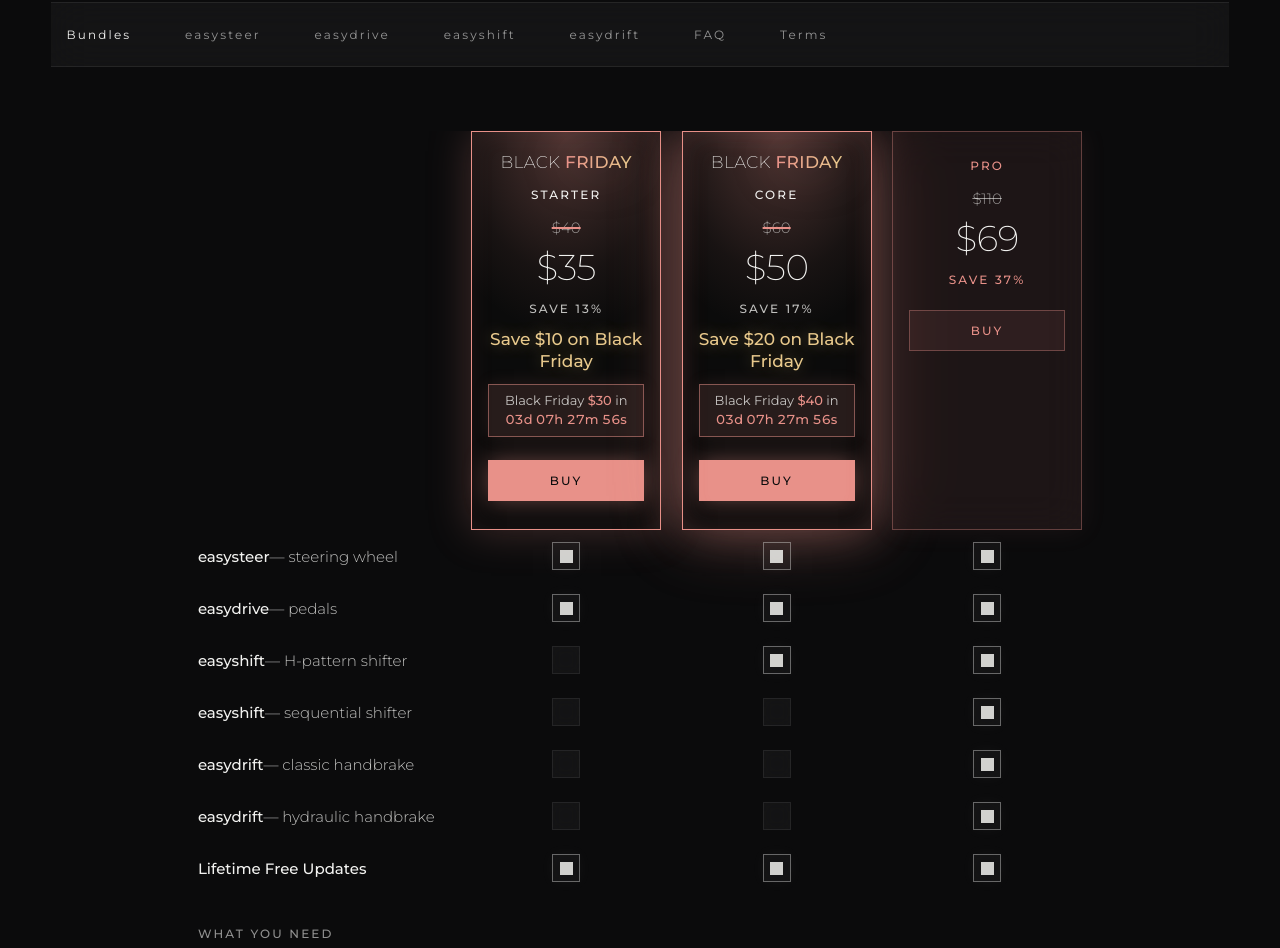
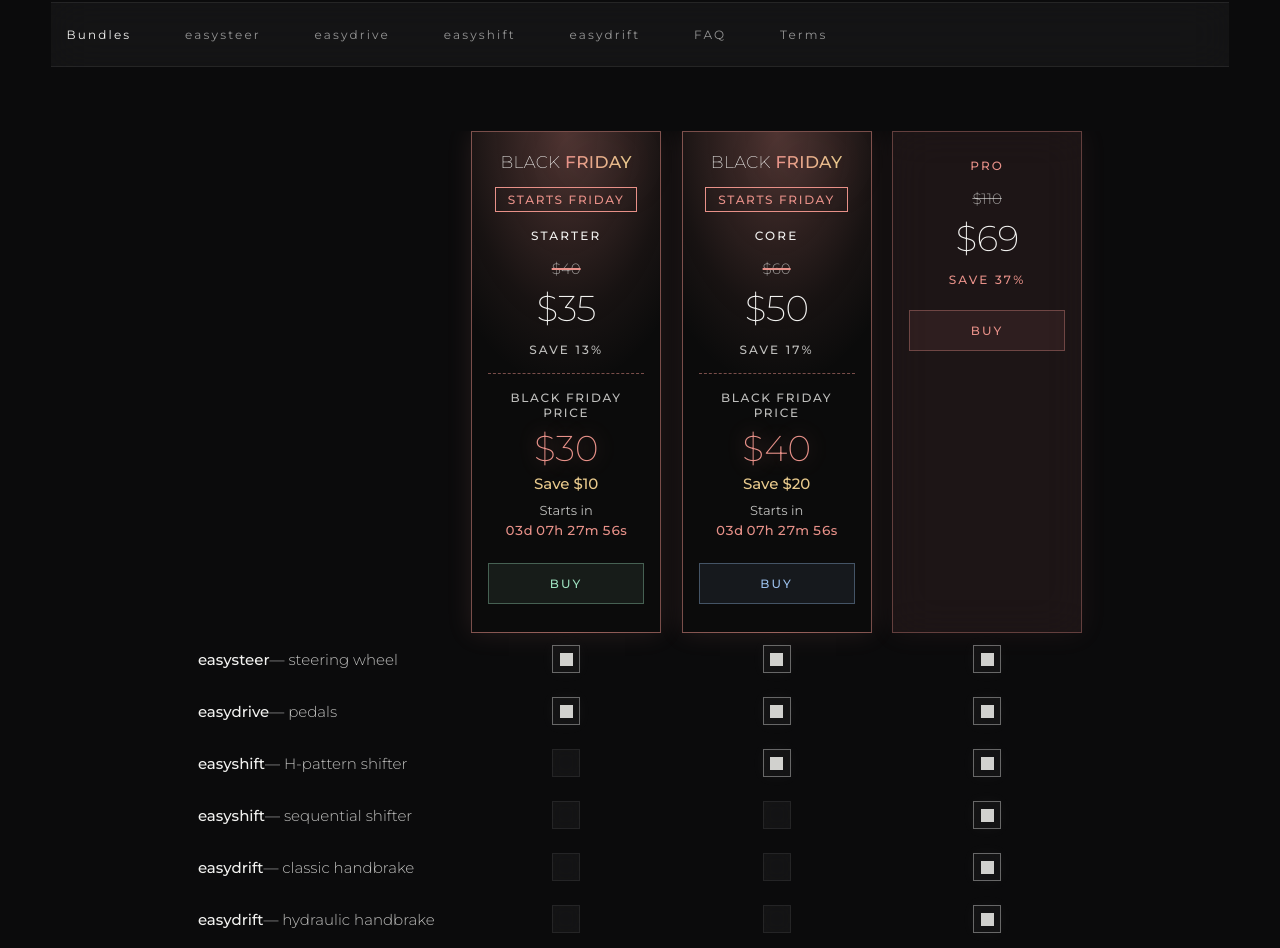
Before and after one commit to mandiclab/website, a plain HTML site: page projects/easyrace/index.html in a window 1280 px wide. Shown: the part 2080-3028 px from the top of the page. Drawn offline with Linux system fonts and the light colour scheme.

Commit message:
Black Friday cards: make it plain whether the sale has started
Co-Authored-By: Claude Opus 5.5 <noreply@anthropic.com>

```diff
--- a/assets/css/site.css
+++ b/assets/css/site.css
@@ -2112,7 +2112,7 @@ input:focus-visible, textarea:focus-visible { outline: none; border-color: var(-
    while it runs (the owner: the whole card in the ad style, with the saving
    in dollars). Rose frame and glow, the gradient BLACK FRIDAY on top, a rose
    Buy button; Core pulses like its deal in the ads. Gone after the sale. */
-.bundle-bf-head, .bundle-abs { display: none; }
+.bundle-bf-head, .bundle-abs, .bundle-bf-status { display: none; }
 :root:is([data-sale="soon"],[data-sale="on"]) .bundle.is-bf {
   position: relative;
   border-color: var(--accent-rose);
@@ -2147,16 +2147,52 @@ input:focus-visible, textarea:focus-visible { outline: none; border-color: var(-
 }
 :root:is([data-sale="soon"],[data-sale="on"]) .bundle.is-bf .bf-tag { padding: 6px 4px; font-size: var(--fs-small); }
 :root[data-sale="on"] .bundle.is-bf .bundle-save span.sale-price { padding: 4px 14px; font-size: var(--fs-h3); letter-spacing: 0.06em; box-shadow: 0 0 20px rgba(232,145,137,0.45); }
+/* Before the sale the card says plainly that it has not started: a "Starts
+   Friday" outline tag up top, a calmer frame, the usual Buy button, and the
+   sale price set apart below a dashed line as what is coming. Once it is on,
+   the tag turns solid "Live now", and the frame, button and Core pulse go
+   full rose. */
+:root:is([data-sale="soon"],[data-sale="on"]) .bundle.is-bf .bundle-bf-status {
+  display: inline-flex;
+  align-items: center;
+  gap: 8px;
+  margin-bottom: 16px;
+  padding: 4px 12px;
+  border: 1px solid var(--accent-rose);
+  font-size: var(--fs-label);
+  font-weight: 500;
+  letter-spacing: 0.14em;
+  text-transform: uppercase;
+  white-space: nowrap;
+  color: var(--accent-rose);
+}
+:root[data-sale="on"] .bundle.is-bf .bundle-bf-status { background: var(--accent-rose); color: var(--bg); box-shadow: 0 0 20px rgba(232,145,137,0.5); }
+:root[data-sale="on"] .bundle.is-bf .bundle-bf-status::before { content: ""; width: 6px; height: 6px; border-radius: 50%; background: var(--bg); }
+:root[data-sale="soon"] .bundle.is-bf {
+  border-color: rgba(232,145,137,0.5);
+  box-shadow: 0 0 24px rgba(232,145,137,0.12);
+}
+:root[data-sale="soon"] .bundle.is-bf .bundle-abs {
+  margin-top: 16px;
+  padding-top: 16px;
+  border-top: 1px dashed rgba(232,145,137,0.5);
+  color: var(--text-1);
+  text-shadow: none;
+}
+.bundle-abs-label { display: block; font-size: var(--fs-label); font-weight: 500; letter-spacing: 0.14em; text-transform: uppercase; color: var(--text-2); }
+.bundle-abs b { display: block; margin-top: 4px; font-size: var(--fs-h1); font-weight: 200; color: var(--accent-rose); text-shadow: 0 0 20px rgba(232,145,137,0.45); }
+.bundle-abs-save { display: block; margin-top: 2px; font-size: var(--fs-body); font-weight: 500; color: var(--accent-gold); }
+:root[data-sale="soon"] .bundle.is-bf .bf-tag { margin-top: 8px; border: 0; background: none; box-shadow: none; padding: 0; color: var(--text-2); }
 :root[data-sale="on"] .bundle.is-bf .bundle-abs { font-size: var(--fs-h2); text-transform: uppercase; letter-spacing: 0.04em; }
-:root:is([data-sale="soon"],[data-sale="on"]) .bundle.is-bf .bundle-buy,
-:root:is([data-sale="soon"],[data-sale="on"]) .bundle.is-bf .bundle-buy:hover {
+:root[data-sale="on"] .bundle.is-bf .bundle-buy,
+:root[data-sale="on"] .bundle.is-bf .bundle-buy:hover {
   border-color: var(--accent-rose);
   background: var(--accent-rose);
   color: var(--bg);
   box-shadow: 0 0 24px rgba(232,145,137,0.4);
 }
-:root:is([data-sale="soon"],[data-sale="on"]) .bundle.is-bf .bundle-buy:hover { box-shadow: 0 0 48px rgba(232,145,137,0.7); }
-:root:is([data-sale="soon"],[data-sale="on"]) .bundle.is-bf.is-core::before {
+:root[data-sale="on"] .bundle.is-bf .bundle-buy:hover { box-shadow: 0 0 48px rgba(232,145,137,0.7); }
+:root[data-sale="on"] .bundle.is-bf.is-core::before {
   content: "";
   position: absolute;
   inset: -1px;
--- a/projects/easyrace/index.html
+++ b/projects/easyrace/index.html
@@ -163,22 +163,24 @@
                     <div></div>
                     <div class="bundle is-green is-bf">
                       <div class="bundle-bf-head" aria-hidden="true"><span class="bf-black">Black</span> <span class="bf-friday">Friday</span></div>
+                      <div class="bundle-bf-status"><span class="sale-soon">Starts Friday</span><span class="sale-on">Live now</span></div>
                       <div class="bundle-name">Starter</div>
                       <div class="bundle-was">$40</div>
                       <div class="bundle-price"><span class="reg-price">$35</span><span class="sale-price"><span class="visually-hidden">Black Friday price </span>$30</span></div>
                       <div class="bundle-save"><span class="reg-price">SAVE 13%</span><span class="sale-price">−25%</span></div>
-                      <div class="bundle-abs"><span class="sale-soon">Save $10 on Black Friday</span><span class="sale-on">You save $10</span></div>
-                      <div class="bf-tag"><span class="sale-soon">Black Friday <b>$30</b> <span aria-hidden="true">in</span><span class="visually-hidden">from Friday, 27 November</span></span><span class="sale-on">Black Friday <span aria-hidden="true">ends in</span><span class="visually-hidden">until Monday, 30 November</span></span> <span class="bf-tag-clock" aria-hidden="true"><span data-sale-days>00</span>d <span data-sale-hours>00</span>h <span data-sale-minutes>00</span>m <span data-sale-seconds>00</span>s</span></div>
+                      <div class="bundle-abs"><span class="sale-soon"><span class="bundle-abs-label">Black Friday price</span> <b>$30</b> <span class="bundle-abs-save">Save $10</span></span><span class="sale-on">You save $10</span></div>
+                      <div class="bf-tag"><span class="sale-soon"><span aria-hidden="true">Starts in</span><span class="visually-hidden">from Friday, 27 November</span></span><span class="sale-on">Black Friday <span aria-hidden="true">ends in</span><span class="visually-hidden">until Monday, 30 November</span></span> <span class="bf-tag-clock" aria-hidden="true"><span data-sale-days>00</span>d <span data-sale-hours>00</span>h <span data-sale-minutes>00</span>m <span data-sale-seconds>00</span>s</span></div>
                       <a class="bundle-buy" href="https://payhip.com/b/t64HF" target="_blank" rel="noopener noreferrer">BUY<span class="visually-hidden"> the Starter bundle</span></a>
                     </div>
                     <div class="bundle is-blue is-bf is-core">
                       <div class="bundle-bf-head" aria-hidden="true"><span class="bf-black">Black</span> <span class="bf-friday">Friday</span></div>
+                      <div class="bundle-bf-status"><span class="sale-soon">Starts Friday</span><span class="sale-on">Live now</span></div>
                       <div class="bundle-name">Core</div>
                       <div class="bundle-was">$60</div>
                       <div class="bundle-price"><span class="reg-price">$50</span><span class="sale-price"><span class="visually-hidden">Black Friday price </span>$40</span></div>
                       <div class="bundle-save"><span class="reg-price">SAVE 17%</span><span class="sale-price">−33%</span></div>
-                      <div class="bundle-abs"><span class="sale-soon">Save $20 on Black Friday</span><span class="sale-on">You save $20</span></div>
-                      <div class="bf-tag"><span class="sale-soon">Black Friday <b>$40</b> <span aria-hidden="true">in</span><span class="visually-hidden">from Friday, 27 November</span></span><span class="sale-on">Black Friday <span aria-hidden="true">ends in</span><span class="visually-hidden">until Monday, 30 November</span></span> <span class="bf-tag-clock" aria-hidden="true"><span data-sale-days>00</span>d <span data-sale-hours>00</span>h <span data-sale-minutes>00</span>m <span data-sale-seconds>00</span>s</span></div>
+                      <div class="bundle-abs"><span class="sale-soon"><span class="bundle-abs-label">Black Friday price</span> <b>$40</b> <span class="bundle-abs-save">Save $20</span></span><span class="sale-on">You save $20</span></div>
+                      <div class="bf-tag"><span class="sale-soon"><span aria-hidden="true">Starts in</span><span class="visually-hidden">from Friday, 27 November</span></span><span class="sale-on">Black Friday <span aria-hidden="true">ends in</span><span class="visually-hidden">until Monday, 30 November</span></span> <span class="bf-tag-clock" aria-hidden="true"><span data-sale-days>00</span>d <span data-sale-hours>00</span>h <span data-sale-minutes>00</span>m <span data-sale-seconds>00</span>s</span></div>
                       <a class="bundle-buy" href="https://payhip.com/b/rG0Ky" target="_blank" rel="noopener noreferrer">BUY<span class="visually-hidden"> the Core bundle</span></a>
                     </div>
                     <div class="bundle is-rose" data-draft>
```
Also changed, not shown: 1 other file.
